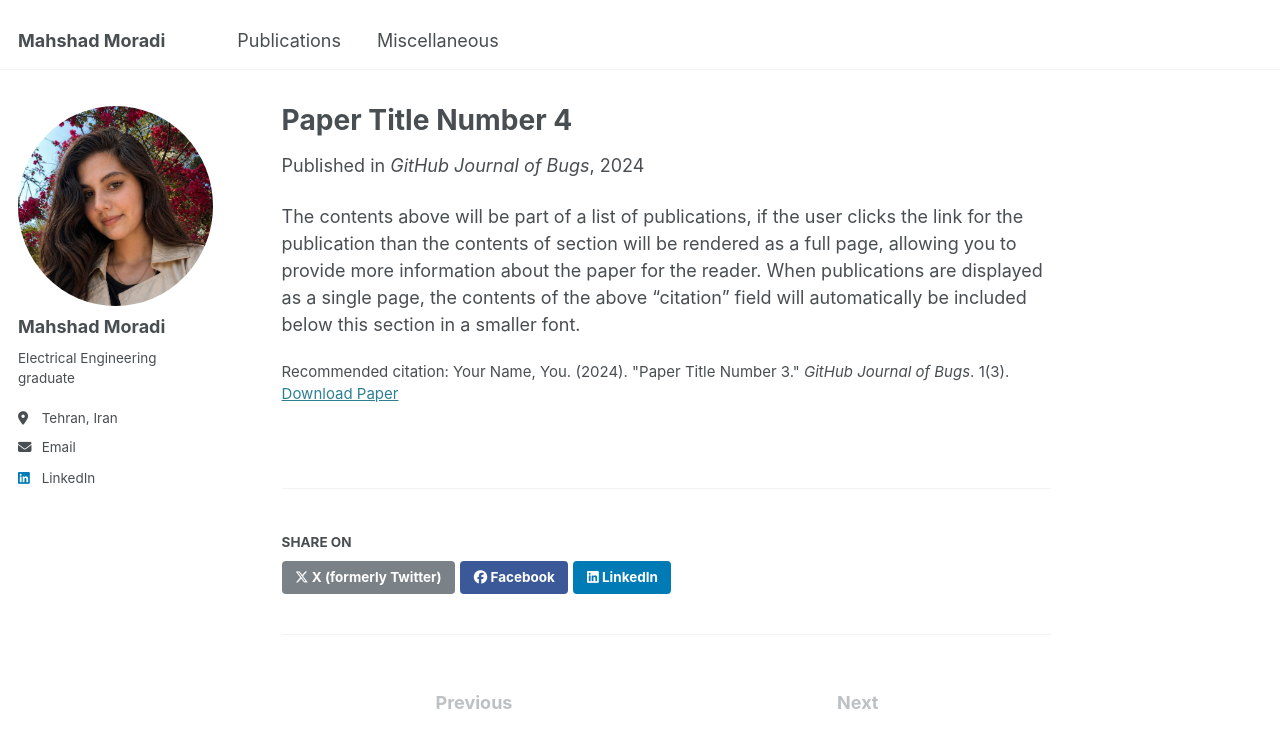
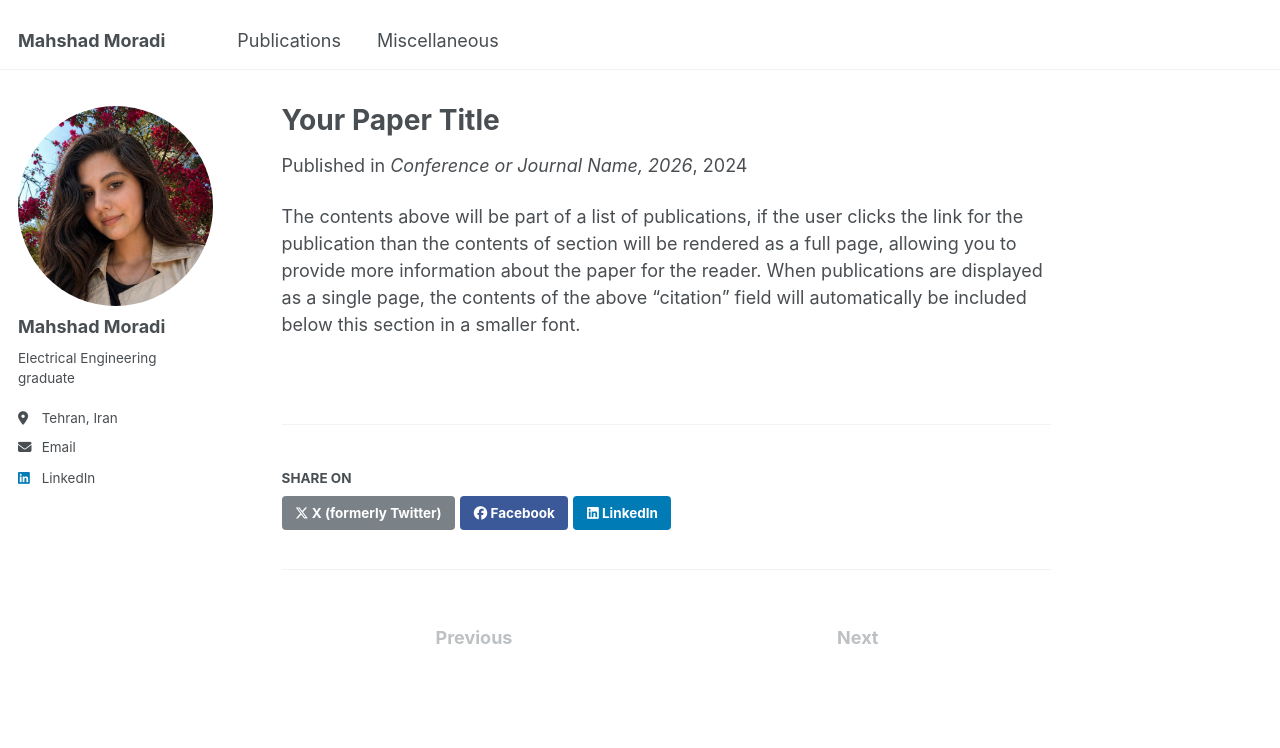
Before and after one commit to mahshadmoradi/mahshadmoradi.github.io, a Jekyll site: the page built from _publications/2024-02-17-paper-title-number-4.md, in a window 1280 px wide and 1086 px high. Shown: the top 748 px of the window. Built offline with Jekyll 4.4.1, drawn with Linux system fonts in a browser that asks for light colours; a script that is not in the unit is left out.

Commit message:
Update 2024-02-17-paper-title-number-4.md

```diff
--- a/_publications/2024-02-17-paper-title-number-4.md
+++ b/_publications/2024-02-17-paper-title-number-4.md
@@ -1,13 +1,12 @@
 ---
-title: "Paper Title Number 4"
+title: "Your Paper Title"
 collection: publications
-category: conferences
-permalink: /publication/2024-02-17-paper-title-number-4
-excerpt: 'This paper is about fixing template issue #693.'
-date: 2024-02-17
-venue: 'GitHub Journal of Bugs'
-paperurl: 'http://academicpages.github.io/files/paper3.pdf'
-citation: 'Your Name, You. (2024). &quot;Paper Title Number 3.&quot; <i>GitHub Journal of Bugs</i>. 1(3).'
+authors: "Mahshad Moradi, Another Author, Senior Author"
+venue: "Conference or Journal Name, 2026"
+image: "/images/publications/my-paper.png"
+paperurl: "/files/my-paper.pdf"
+code: "https://github.com/username/repo"
+slides: "/files/my-slides.pdf"
 ---
 
 The contents above will be part of a list of publications, if the user clicks the link for the publication than the contents of section will be rendered as a full page, allowing you to provide more information about the paper for the reader. When publications are displayed as a single page, the contents of the above "citation" field will automatically be included below this section in a smaller font.
```
